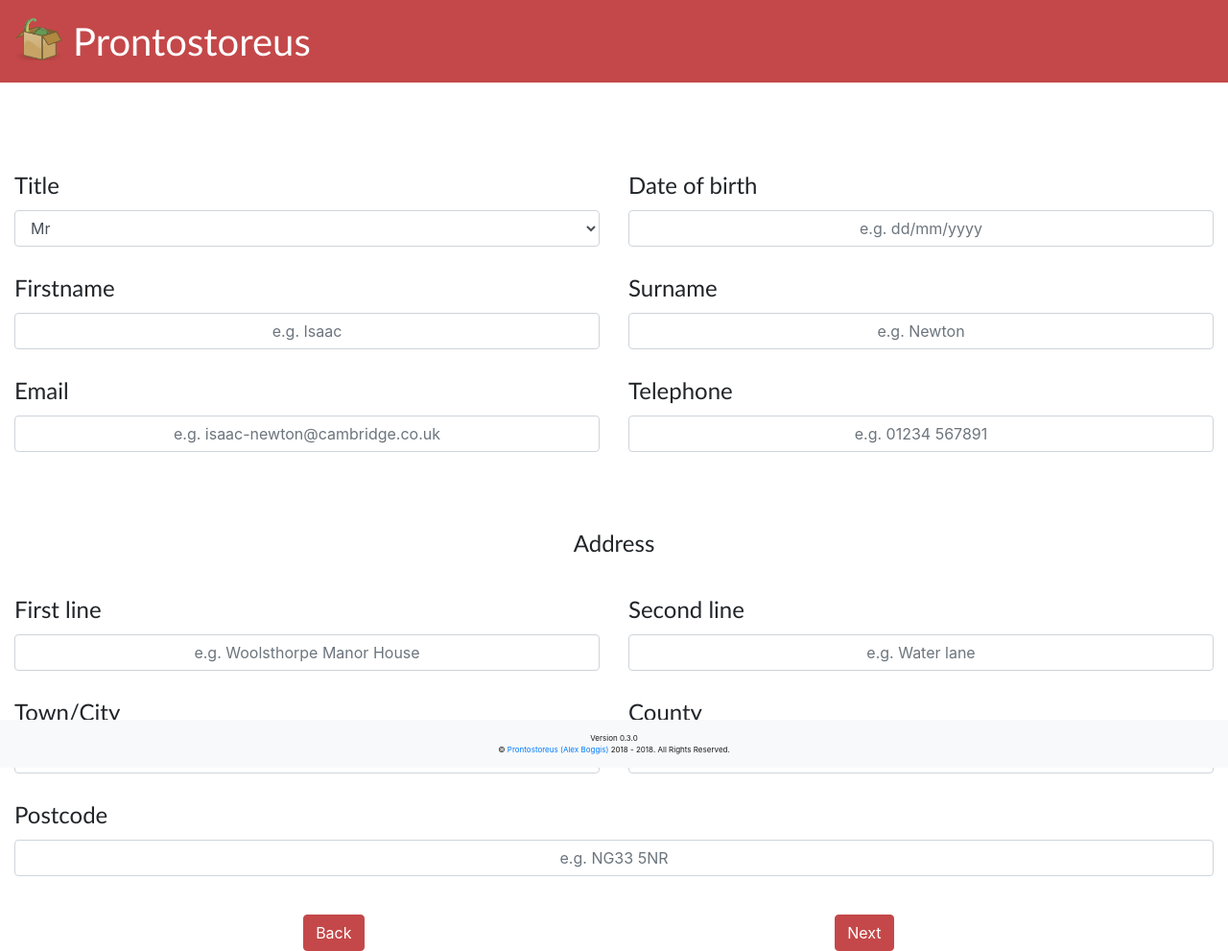
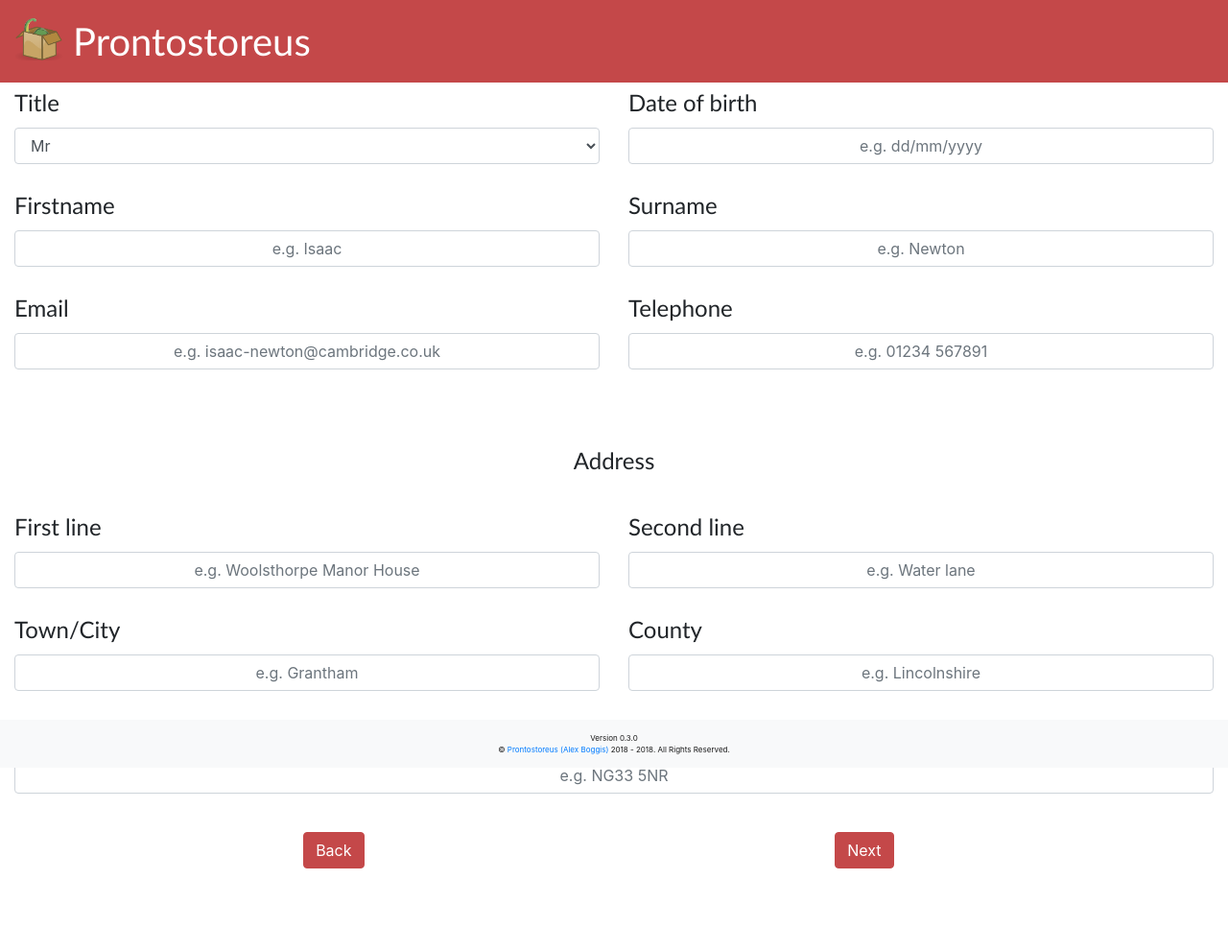
Before and after one commit to cognophile/prontostoreus-client, a PHP site: page /src/customer.php in a window 1280 px wide. Shown: the whole page at 96% size. After the commit the page ends 905 px from the top, so only its background shows below. Run offline with PHP 8.4, Linux system fonts and the light colour scheme; some libraries are stand-ins or nearby versions.

Commit message:
Update to shrink gap between header and content sections

```diff
--- a/assets/css/styles.css
+++ b/assets/css/styles.css
@@ -95,7 +95,8 @@ input {
 }
 
 #data-entry {
-    padding-top: 150px;
+    position: relative;
+    padding-top: 5%;
 }
 
 #company-list-label {
```
